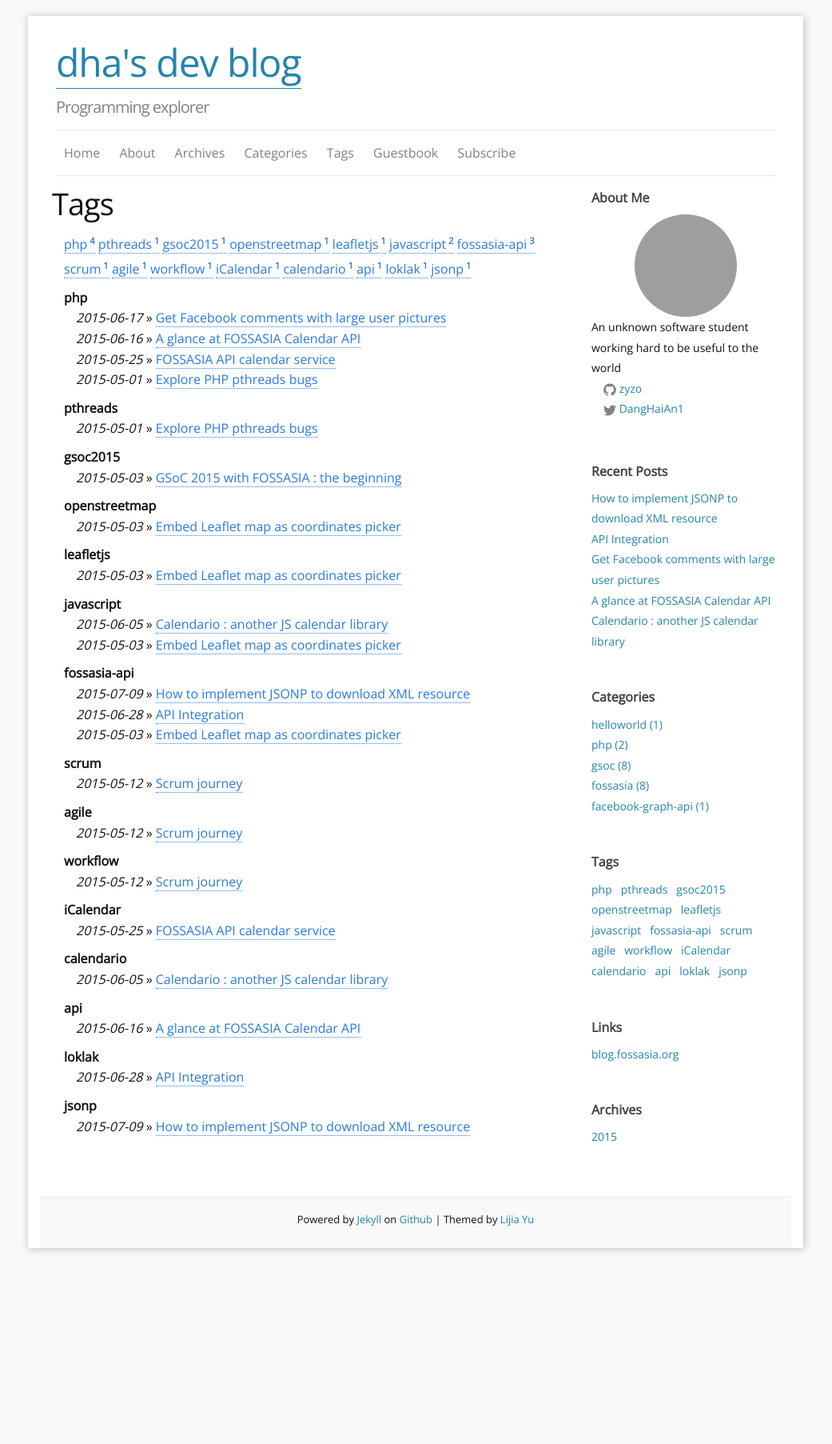
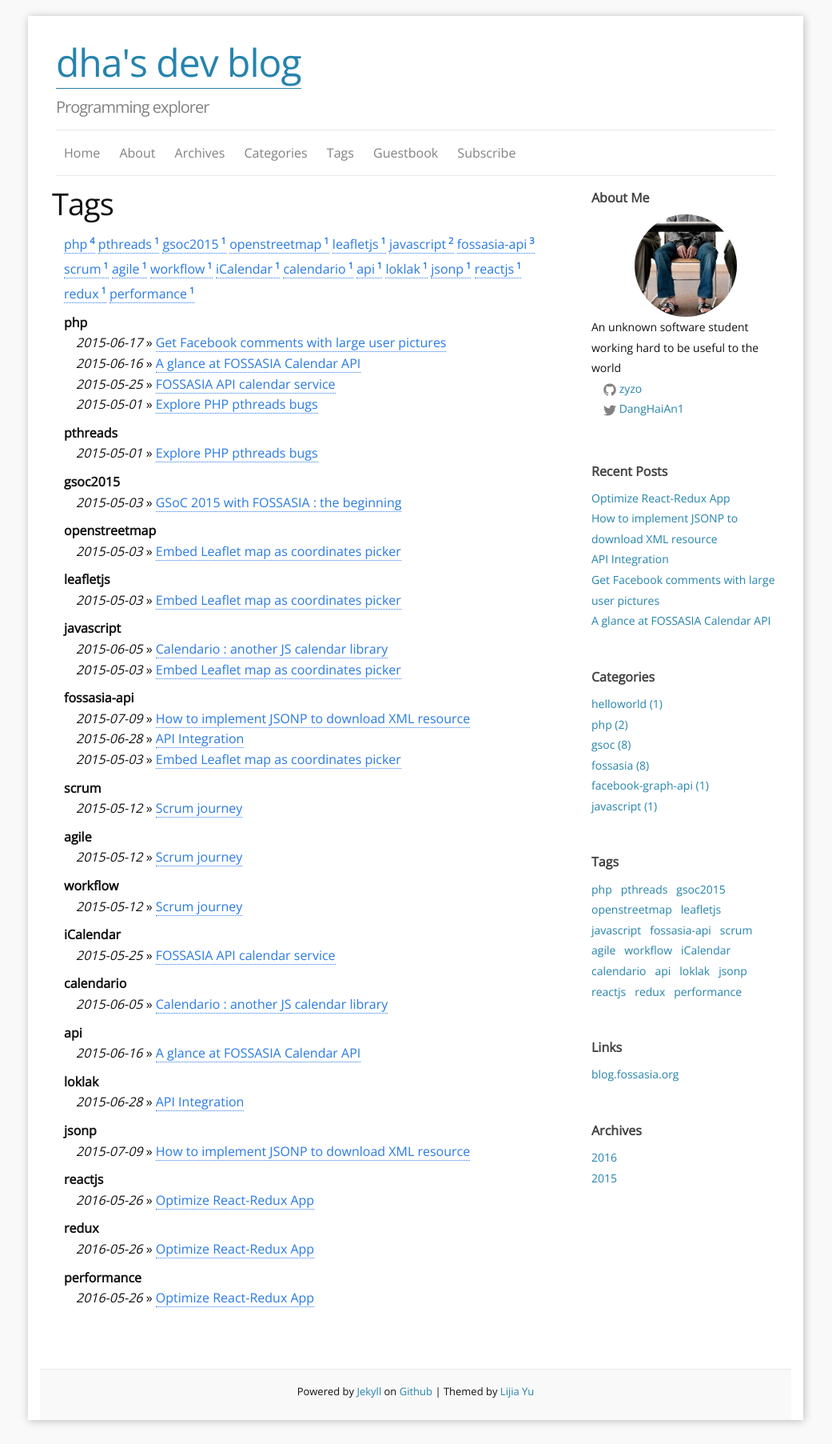
Before and after one commit to zyzo/zyzo.github.io, a Jekyll site: the page built from e_tags.md, in a window 1280 px wide. Shown: the whole page at 80% size, without its empty margins (120-1161 px from the left). Built offline with Jekyll 4.4.1, drawn with Linux system fonts in a browser that asks for light colours; comment, search, counter and statistics services are not loaded; before the commit the page ends 1590 px from its top, so only the background shows below that; some of the changed lines change nothing that is shown; grey boxes are pictures that could not be loaded.

Commit message:
[post] Optimize React/Redux app

```diff
--- a/_config.yml
+++ b/_config.yml
@@ -15,7 +15,7 @@
 disqus_shortname: danghaian
 favicon:     "/images/favicon.ico"
 aboutme: An unknown software student working hard to be useful to the world # these are shown on aboutme-sidebar.
-aboutme_photo: https://pbs.twimg.com/profile_images/378800000425114514/03164780ca4792aa73dba8688f64335a_400x400.jpeg # your photo.
+aboutme_photo: "/images/avatar.jpg" # your photo.
 
 
 ### Site setting:
@@ -50,5 +50,6 @@
 
 ### Build settings
 markdown: kramdown
+gems: [jekyll-paginate]
 highlighter: pygments
 paginate: 10
--- /dev/null
+++ b/_posts/2016-18-05-react-redux-performance.md
@@ -0,0 +1,45 @@
+---
+layout: post
+title:  "Optimize React-Redux App"
+date:   2016-05-26 21:39:00
+categories: javascript
+comments: true
+tags:
+- reactjs
+- redux
+- performance
+---
+
+React is advertised as [quite fast out of the box](https://facebook.github.io/react/docs/perf.html). In extreme cases when your app hits performance problem, you just have to optimize the re-rendering process by [shallow comparing](https://facebook.github.io/react/docs/shallow-compare.html) React props and state inside [shouldComponentUpdate](https://facebook.github.io/react/docs/component-specs.html#updating-shouldcomponentupdate) lifecycle function. The strategy for optimizing seems quite straight-forward.
+
+However I found that this strategy is less clear in a React/Redux environment. Here are some advices that you should considering when dealing with your app performance:
+
+## Use Immutable data
+
+This one should be a no-brainer with any React app. `shouldComponentUpdate` can only be useful when all the props can be shallow-compared. So as a rule of thumb, your
+components props can only be of 3 types:
+
+- Immutable
+- Primitive type (number, boolean, etc.)
+- Function type (e.g. callback event)
+
+I didn't mention how you should handle React state. That is because Redux uses a separate store as application state. But sometimes, you need to use both [React's state and Redux's store](https://github.com/reactjs/redux/issues/1287). In that case, both props and state are shallow-compared so state elements should follow mentioned rules as well.
+
+## Do not use ownProps
+
+When you create stateful components (containers) using `connect` function from [react-redux](https://github.com/reactjs/react-redux) library, `shouldComponentUpdate` is declared implicitly, so you normally don't have to implement it yourself.
+
+However the [implementation](https://github.com/reactjs/react-redux/blob/master/src/components/connect.js#L77) of `shouldComponentUpdate` is such that if you uses `ownProps` in your `mapStateToProps` or `mergeProps` function, it will always return false, so the component will always be updated.
+
+This means that if you want your component to be optimized, you can't use information from passed props to get other information from the store. Why the implementation has to be this way is still unclear to me.
+
+## Avoid using `connect` on frequently-called elements
+
+`connect` function wraps the component inside another component with lots of decorated elements. These heavy overheads should be avoided on components that are called a lot in your application, for e.g. an element of a list.
+
+## Use Performance Tools
+
+Finally, here are some excellent tools from the React team. Use them to identify the bottleneck in your React application:
+
+- [React Perf's printWasted() function](https://facebook.github.io/react/docs/perf.html#perf.printwastedmeasurements)
+- [React Dev Tools](https://chrome.google.com/webstore/detail/react-developer-tools/fmkadmapgofadopljbjfkapdkoienihi?hl=en) trace react update
```
Also changed, not shown: images/avatar.jpg (added).
